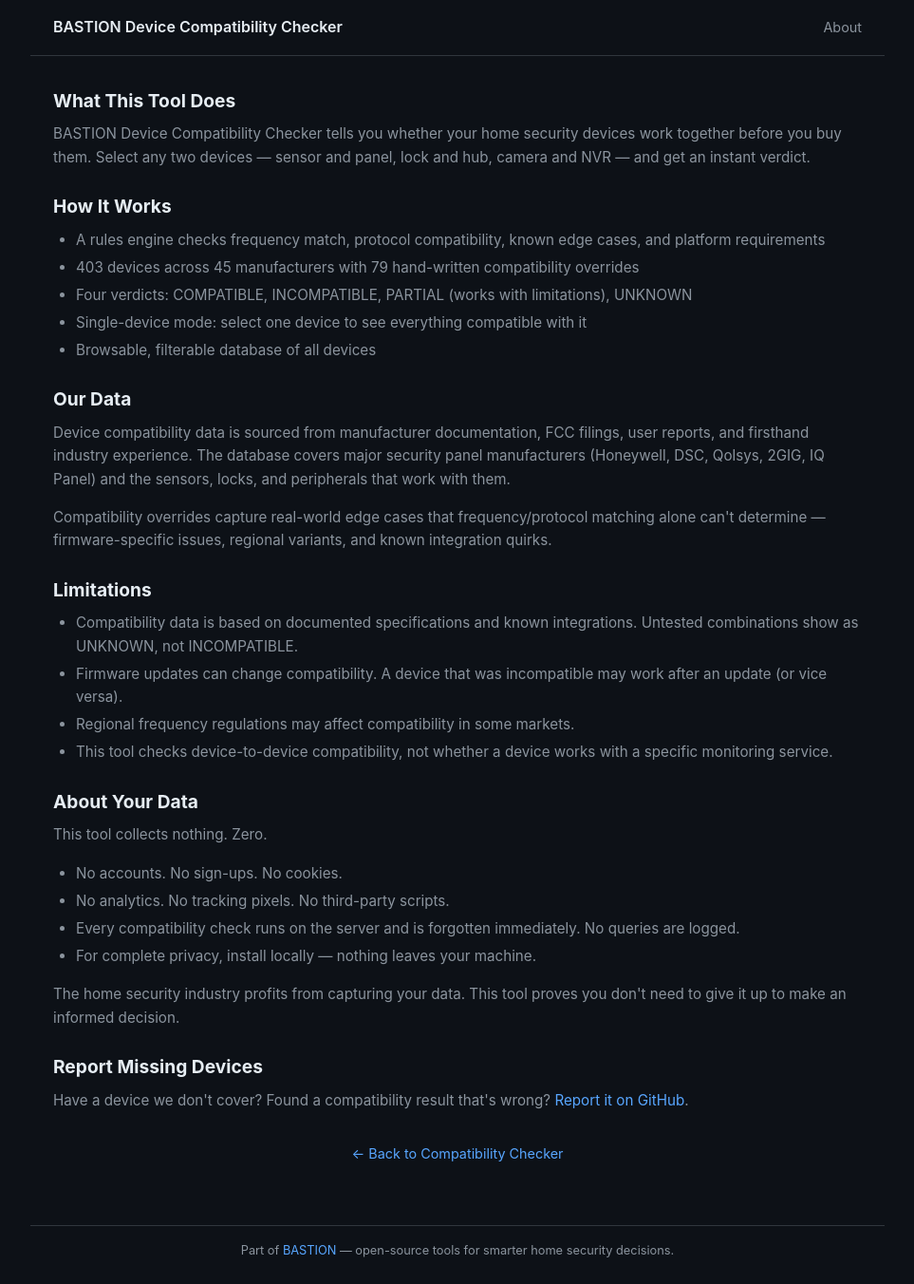
After one commit to Pachacutie/bastion-compat-check, a Flask app: page /about in a window 1280 px wide. The commit adds this page. Shown: the whole page at 95% size, without its empty margins (158-1121 px from the left). Run offline with Flask 3, Linux system fonts and the light colour scheme.

Commit message:
feat: dedicated About page with transparency and privacy details

```diff
--- /dev/null
+++ b/src/bastion_compat/templates/about.html
@@ -0,0 +1,86 @@
+<!DOCTYPE html>
+<html lang="en">
+<head>
+<meta charset="utf-8">
+<meta name="viewport" content="width=device-width, initial-scale=1">
+<title>About — BASTION Device Compatibility Checker</title>
+<style>
+*, *::before, *::after { box-sizing: border-box; margin: 0; padding: 0; }
+body {
+    font-family: -apple-system, BlinkMacSystemFont, "Segoe UI", Roboto, sans-serif;
+    background: #0d1117;
+    color: #e6edf3;
+    line-height: 1.6;
+}
+nav { max-width: 900px; margin: 0 auto; padding: 1rem 1.5rem; display: flex; justify-content: space-between; align-items: center; border-bottom: 1px solid #30363d; }
+nav a { color: #e6edf3; text-decoration: none; font-weight: 600; font-size: 1rem; }
+nav a:hover { color: #58a6ff; }
+nav .nav-links { display: flex; gap: 1.5rem; }
+nav .nav-links a { font-weight: 400; font-size: 0.9rem; color: #8b949e; }
+nav .nav-links a:hover { color: #58a6ff; }
+.container { max-width: 900px; margin: 0 auto; padding: 2rem 1.5rem; }
+h2 { font-size: 1.2rem; color: #e6edf3; margin-bottom: 0.5rem; margin-top: 1.5rem; }
+h2:first-child { margin-top: 0; }
+p { color: #8b949e; margin-bottom: 1rem; font-size: 0.95rem; }
+ul { padding-left: 1.5rem; margin: 0.5rem 0 1rem; }
+li { color: #8b949e; margin-bottom: 0.3rem; font-size: 0.95rem; }
+a { color: #58a6ff; text-decoration: none; }
+a:hover { text-decoration: underline; }
+.back-link { text-align: center; margin-top: 2rem; font-size: 0.9rem; }
+footer { max-width: 900px; margin: 2rem auto 1.5rem; padding: 1rem 1.5rem 0; border-top: 1px solid #30363d; text-align: center; font-size: 0.8rem; color: #8b949e; }
+footer a { color: #58a6ff; text-decoration: none; }
+</style>
+</head>
+<body>
+<nav>
+    <a href="/">BASTION Device Compatibility Checker</a>
+    <div class="nav-links">
+        <a href="/about">About</a>
+    </div>
+</nav>
+<div class="container">
+
+<h2>What This Tool Does</h2>
+<p>BASTION Device Compatibility Checker tells you whether your home security devices work together before you buy them. Select any two devices — sensor and panel, lock and hub, camera and NVR — and get an instant verdict.</p>
+
+<h2>How It Works</h2>
+<ul>
+    <li>A rules engine checks frequency match, protocol compatibility, known edge cases, and platform requirements</li>
+    <li>403 devices across 45 manufacturers with 79 hand-written compatibility overrides</li>
+    <li>Four verdicts: COMPATIBLE, INCOMPATIBLE, PARTIAL (works with limitations), UNKNOWN</li>
+    <li>Single-device mode: select one device to see everything compatible with it</li>
+    <li>Browsable, filterable database of all devices</li>
+</ul>
+
+<h2>Our Data</h2>
+<p>Device compatibility data is sourced from manufacturer documentation, FCC filings, user reports, and firsthand industry experience. The database covers major security panel manufacturers (Honeywell, DSC, Qolsys, 2GIG, IQ Panel) and the sensors, locks, and peripherals that work with them.</p>
+<p>Compatibility overrides capture real-world edge cases that frequency/protocol matching alone can't determine — firmware-specific issues, regional variants, and known integration quirks.</p>
+
+<h2>Limitations</h2>
+<ul>
+    <li>Compatibility data is based on documented specifications and known integrations. Untested combinations show as UNKNOWN, not INCOMPATIBLE.</li>
+    <li>Firmware updates can change compatibility. A device that was incompatible may work after an update (or vice versa).</li>
+    <li>Regional frequency regulations may affect compatibility in some markets.</li>
+    <li>This tool checks device-to-device compatibility, not whether a device works with a specific monitoring service.</li>
+</ul>
+
+<h2 id="your-data">About Your Data</h2>
+<p>This tool collects nothing. Zero.</p>
+<ul>
+    <li>No accounts. No sign-ups. No cookies.</li>
+    <li>No analytics. No tracking pixels. No third-party scripts.</li>
+    <li>Every compatibility check runs on the server and is forgotten immediately. No queries are logged.</li>
+    <li>For complete privacy, install locally — nothing leaves your machine.</li>
+</ul>
+<p>The home security industry profits from capturing your data. This tool proves you don't need to give it up to make an informed decision.</p>
+
+<h2>Report Missing Devices</h2>
+<p>Have a device we don't cover? Found a compatibility result that's wrong? <a href="https://github.com/Pachacutie/bastion-compat-check/issues/new?title=Device+request:+[manufacturer]+[model]" target="_blank" rel="noopener">Report it on GitHub</a>.</p>
+
+<div class="back-link"><a href="/">&larr; Back to Compatibility Checker</a></div>
+</div>
+<footer>
+    Part of <a href="https://github.com/Pachacutie/BASTION">BASTION</a> — open-source tools for smarter home security decisions.
+</footer>
+</body>
+</html>
--- a/src/bastion_compat/templates/index.html
+++ b/src/bastion_compat/templates/index.html
@@ -359,7 +359,7 @@ h1 {
 <nav style="max-width:900px;margin:0 auto;padding:1rem 1.5rem;display:flex;justify-content:space-between;align-items:center;border-bottom:1px solid #30363d">
     <a href="/" style="color:#e6edf3;text-decoration:none;font-weight:600;font-size:1rem">BASTION Device Compatibility Checker</a>
     <div style="display:flex;gap:1.5rem">
-        <a href="#about" style="color:#8b949e;text-decoration:none;font-size:0.9rem">About</a>
+        <a href="/about" style="color:#8b949e;text-decoration:none;font-size:0.9rem">About</a>
     </div>
 </nav>
 <div class="container">
--- a/src/bastion_compat/web.py
+++ b/src/bastion_compat/web.py
@@ -33,6 +33,10 @@ def create_app() -> Flask:
     @app.route("/")
     def index():
         return render_template("index.html", hosted=is_hosted)
+
+    @app.route("/about")
+    def about():
+        return render_template("about.html")
 
     @app.route("/api/devices")
     def api_devices():
```
